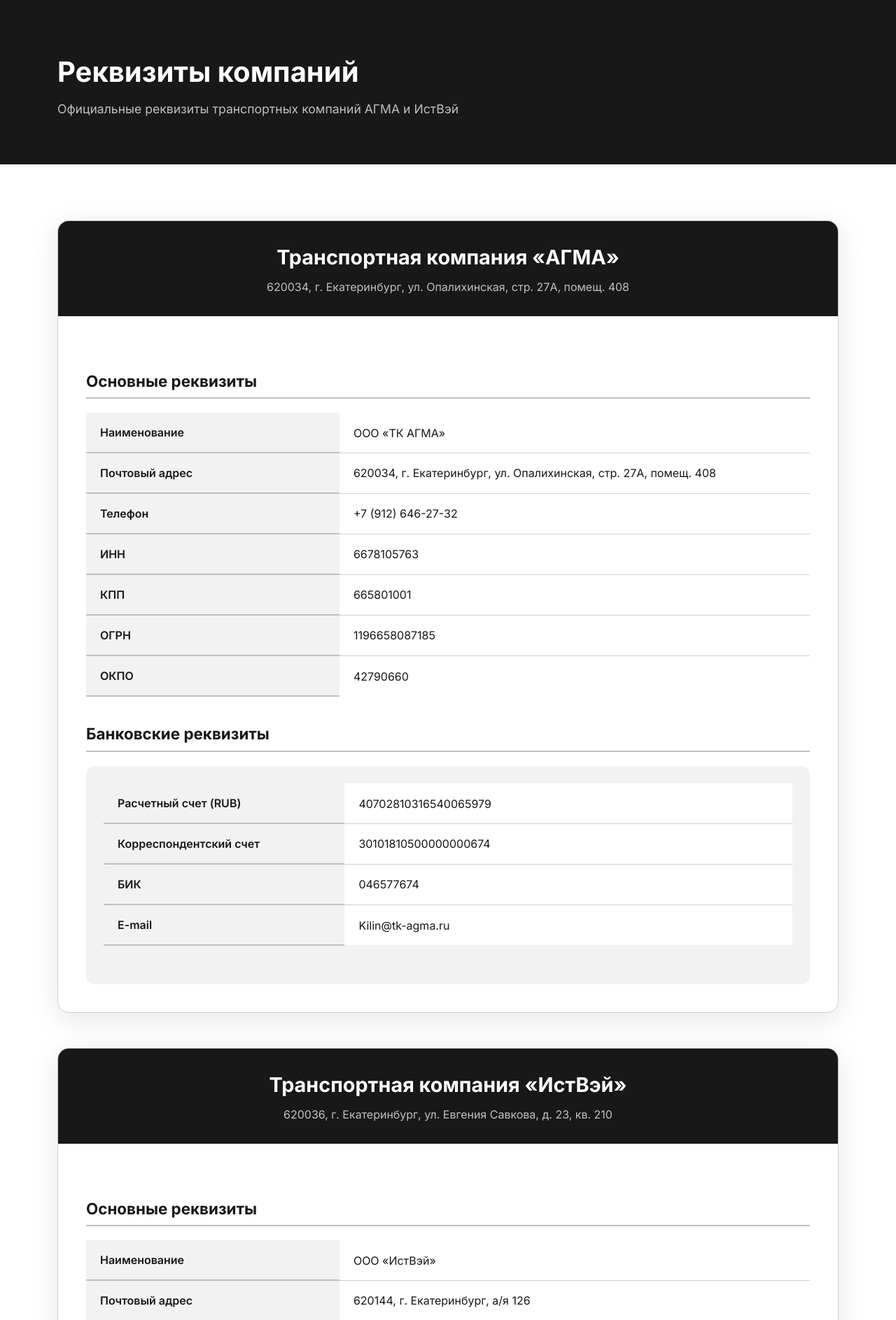
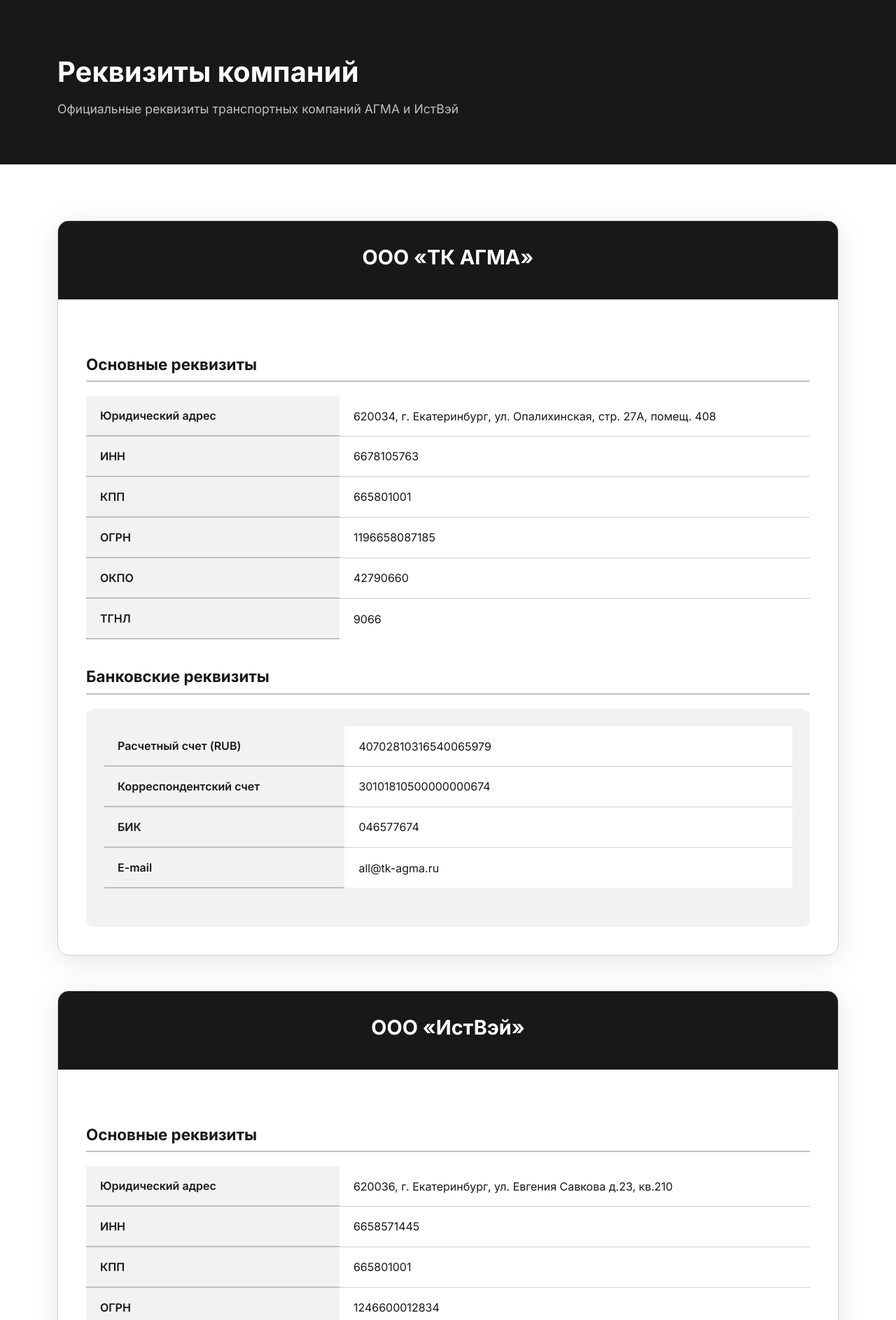
Before and after one commit to bemanelw/AGMA, a Spring Boot app: page /requisites in a window 1280 px wide. Shown: the part 77-1964 px from the top of the page at 70% size. Run offline with Spring Boot 4, Linux system fonts and the light colour scheme.

Commit message:
fourth commit with edits

```diff
--- a/src/main/resources/templates/index.html
+++ b/src/main/resources/templates/index.html
@@ -144,7 +144,8 @@
 <!-- Contact -->
 <section class="contact-section" id="contact">
     <div class="container">
-        <h2 class="section-title fade-in">Свяжитесь с нами</h2>
+        <h2 class="section-title fade-in">Рассчет стоимости доставки</h2>
+        <h4>class =""</h4>//оставьте заявку, чтобы получить подробный рассчёт доставки вашего груза
         <div class="row justify-content-center">
             <div class="col-lg-7 fade-in">
                 <div class="contact-card" id="contact-form-block">
@@ -168,7 +169,7 @@
                         <div class="row">
                             <div class="col-md-6 mb-3">
                                 <label for="routeFrom" class="form-label">Откуда *</label>
-                                <input type="text" class="form-control" id="routeFrom" th:field="*{routeFrom}" required placeholder="Москва" />
+                                <input type="text" class="form-control" id="routeFrom" th:field="*{routeFrom}" required placeholder="Екатеринбург" />
                             </div>
                             <div class="col-md-6 mb-3">
                                 <label for="routeTo" class="form-label">Куда *</label>
--- a/src/main/resources/templates/requisites.html
+++ b/src/main/resources/templates/requisites.html
@@ -203,24 +203,15 @@
         <!-- ТК АГМА -->
         <div class="company-card">
             <div class="company-header">
-                <div class="company-name">Транспортная компания «АГМА»</div>
-                <div class="company-address">620034, г. Екатеринбург, ул. Опалихинская, стр. 27А, помещ. 408</div>
+                <div class="company-name">ООО «ТК АГМА»</div>
             </div>
             <div class="company-body">
 
                 <h3 class="section-title">Основные реквизиты</h3>
                 <table class="requisites-table">
                     <tr>
-                        <th>Наименование</th>
-                        <td>ООО «ТК АГМА»</td>
-                    </tr>
-                    <tr>
-                        <th>Почтовый адрес</th>
+                        <th>Юридический адрес</th>
                         <td>620034, г. Екатеринбург, ул. Опалихинская, стр. 27А, помещ. 408</td>
-                    </tr>
-                    <tr>
-                        <th>Телефон</th>
-                        <td>+7 (912) 646-27-32</td>
                     </tr>
                     <tr>
                         <th>ИНН</th>
@@ -237,6 +228,10 @@
                     <tr>
                         <th>ОКПО</th>
                         <td>42790660</td>
+                    </tr>
+                    <tr>
+                        <th>ТГНЛ</th>
+                        <td>9066</td>
                     </tr>
                 </table>
 
@@ -257,7 +252,7 @@
                         </tr>
                         <tr>
                             <th>E-mail</th>
-                            <td>Kilin@tk-agma.ru</td>
+                            <td>all@tk-agma.ru</td>
                         </tr>
                     </table>
                 </div>
@@ -267,24 +262,15 @@
         <!-- ИстВэй -->
         <div class="company-card">
             <div class="company-header">
-                <div class="company-name">Транспортная компания «ИстВэй»</div>
-                <div class="company-address">620036, г. Екатеринбург, ул. Евгения Савкова, д. 23, кв. 210</div>
+                <div class="company-name">ООО «ИстВэй»</div>
             </div>
             <div class="company-body">
 
                 <h3 class="section-title">Основные реквизиты</h3>
                 <table class="requisites-table">
                     <tr>
-                        <th>Наименование</th>
-                        <td>ООО «ИстВэй»</td>
-                    </tr>
-                    <tr>
-                        <th>Почтовый адрес</th>
-                        <td>620144, г. Екатеринбург, а/я 126</td>
-                    </tr>
-                    <tr>
-                        <th>Телефон</th>
-                        <td>+7 (912) 646-27-32</td>
+                        <th>Юридический адрес</th>
+                        <td>620036, г. Екатеринбург, ул. Евгения Савкова д.23, кв.210</td>
                     </tr>
                     <tr>
                         <th>ИНН</th>
@@ -301,6 +287,10 @@
                     <tr>
                         <th>ОКПО</th>
                         <td>97304824</td>
+                    </tr>
+                    <tr>
+                        <th>ТГНЛ</th>
+                        <td>4824</td>
                     </tr>
                 </table>
 
```
